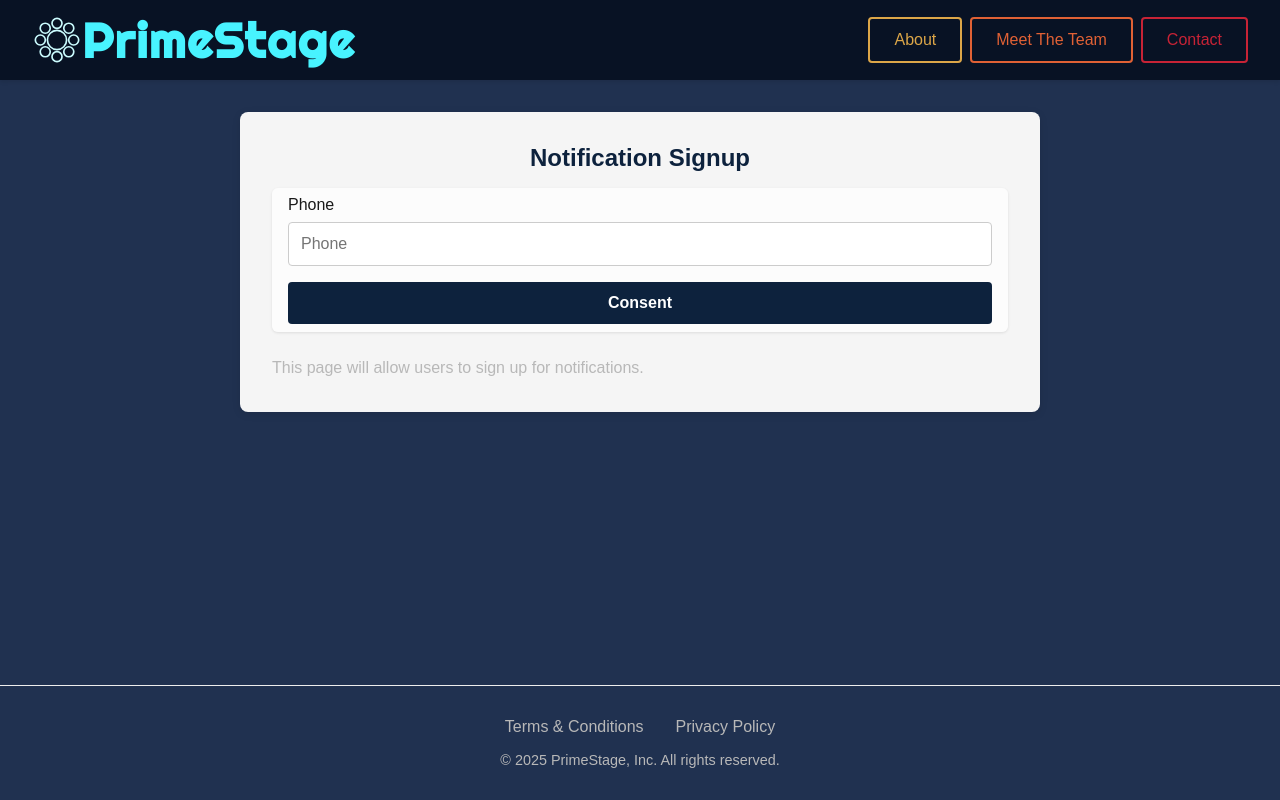
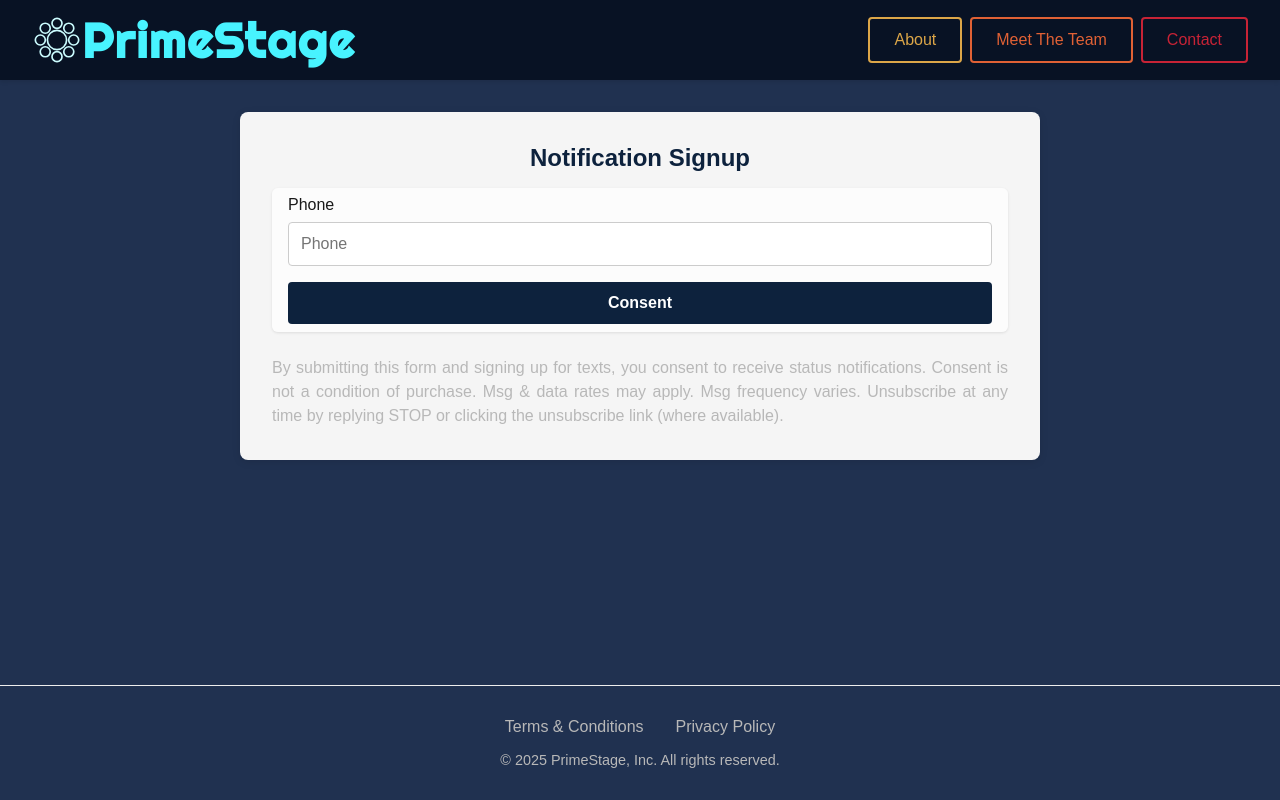
Before and after one commit to primestageprime/MarketingPortal, a SvelteKit app: page /notification in a window 1280 px wide. Built offline with nearby package versions, Linux system fonts and the light colour scheme.

Commit message:
Added consent warning

```diff
--- a/src/routes/notification/+page.svelte
+++ b/src/routes/notification/+page.svelte
@@ -12,7 +12,7 @@
 		<input required name="phone" type="tel" placeholder="Phone" />
 		<button class="button-secondary-white" type="submit">Consent</button>
 	</form>
-    <p>This page will allow users to sign up for notifications.</p>
+    <p>By submitting this form and signing up for texts, you consent to receive status notifications. Consent is not a condition of purchase. Msg & data rates may apply. Msg frequency varies. Unsubscribe at any time by replying STOP or clicking the unsubscribe link (where available).</p>
   </div>
 </section>
 
```
